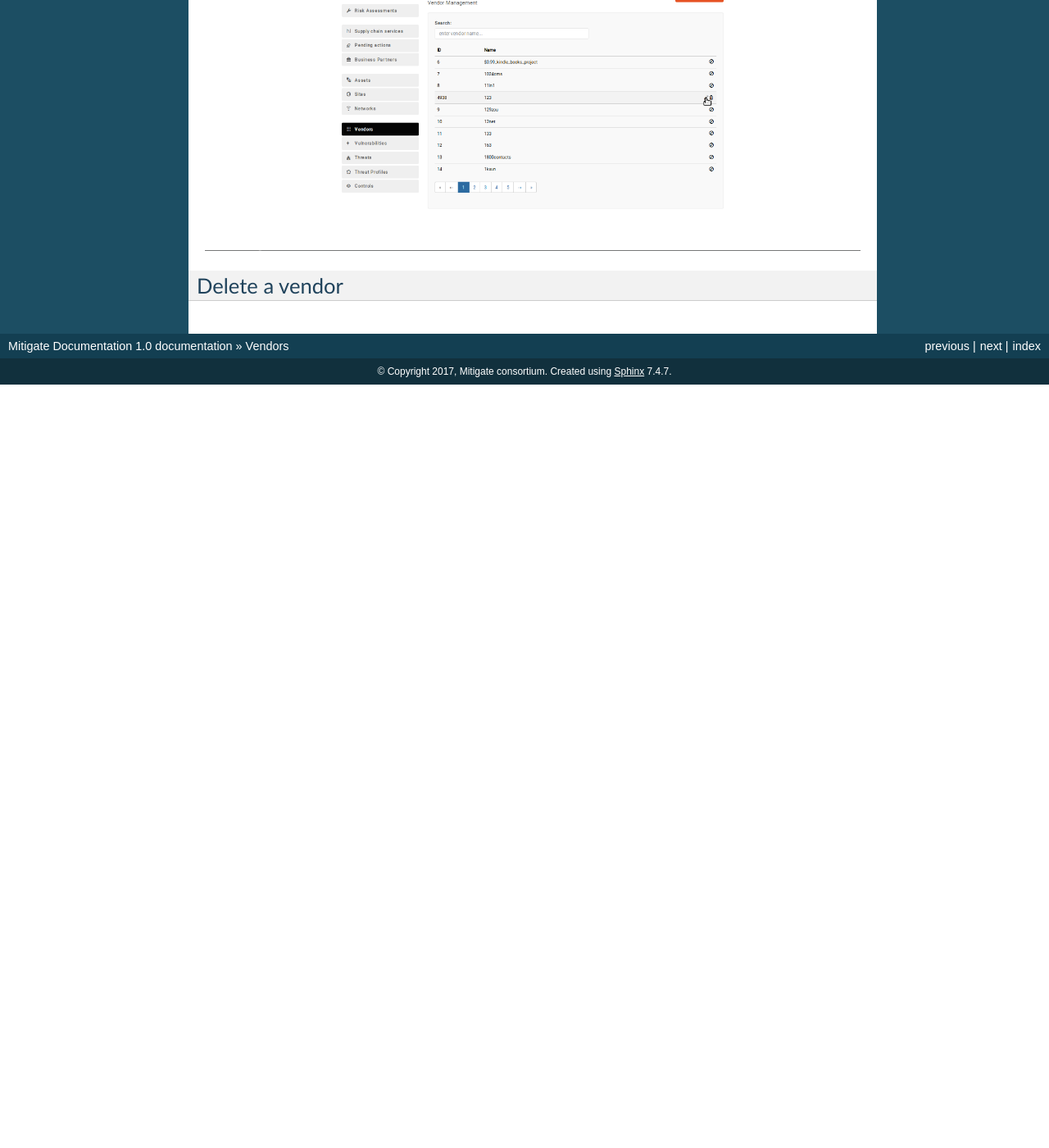
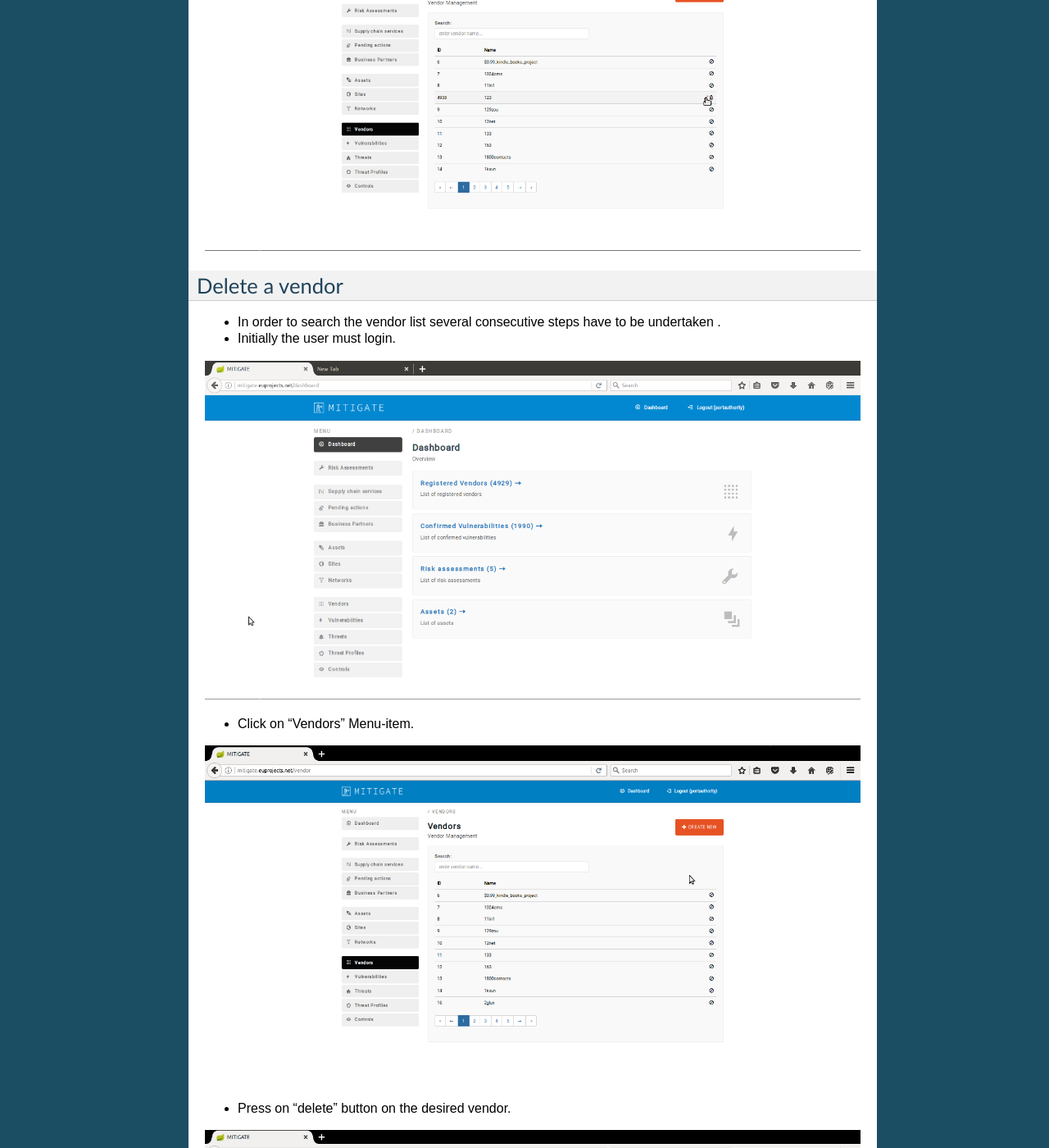
Before and after one commit to singularlogic/mitigate-documentation, a Sphinx documentation site: the page built from docs/e_vendor.rst, in a window 1280 px wide and 1400 px high, scrolled down 6111 px. Shown: the whole window at 82% size. Built offline with Sphinx 7.4.7, drawn with Linux system fonts in a browser that asks for light colours; before the commit the page ends 6580 px from its top, so only the background shows below that; some of the changed text lies outside the part shown.

Commit message:
Update e_vendor.rst

```diff
--- a/docs/e_vendor.rst
+++ b/docs/e_vendor.rst
@@ -68,3 +68,20 @@ Edit a vendor
 
 Delete a vendor
 ------------
+
+- In order to search the vendor list several consecutive steps have to be undertaken .
+- Initially the user must login.
+
+.. image:: assets/Log_4.png
+
+- Click on "Vendors" Menu-item.
+
+.. image:: assets/vl.png
+
+- Press on “delete” button on the desired vendor.
+
+.. image:: assets/dv.png
+
+- Upon successful delete of a vendor, the list of vendors will be update it.
+
+.. image:: assets/dv_2.png
```
Also changed, not shown: other parts of docs/e_vendor.rst (+1 -1 lines).
